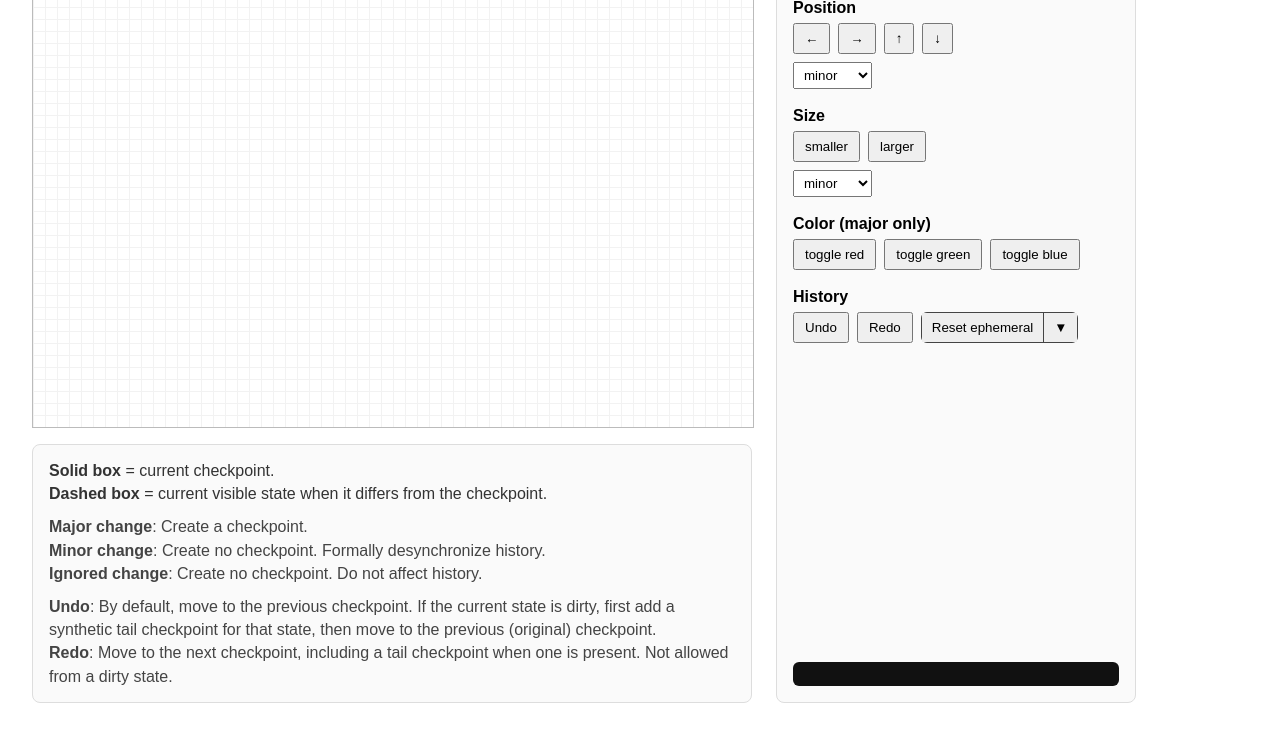
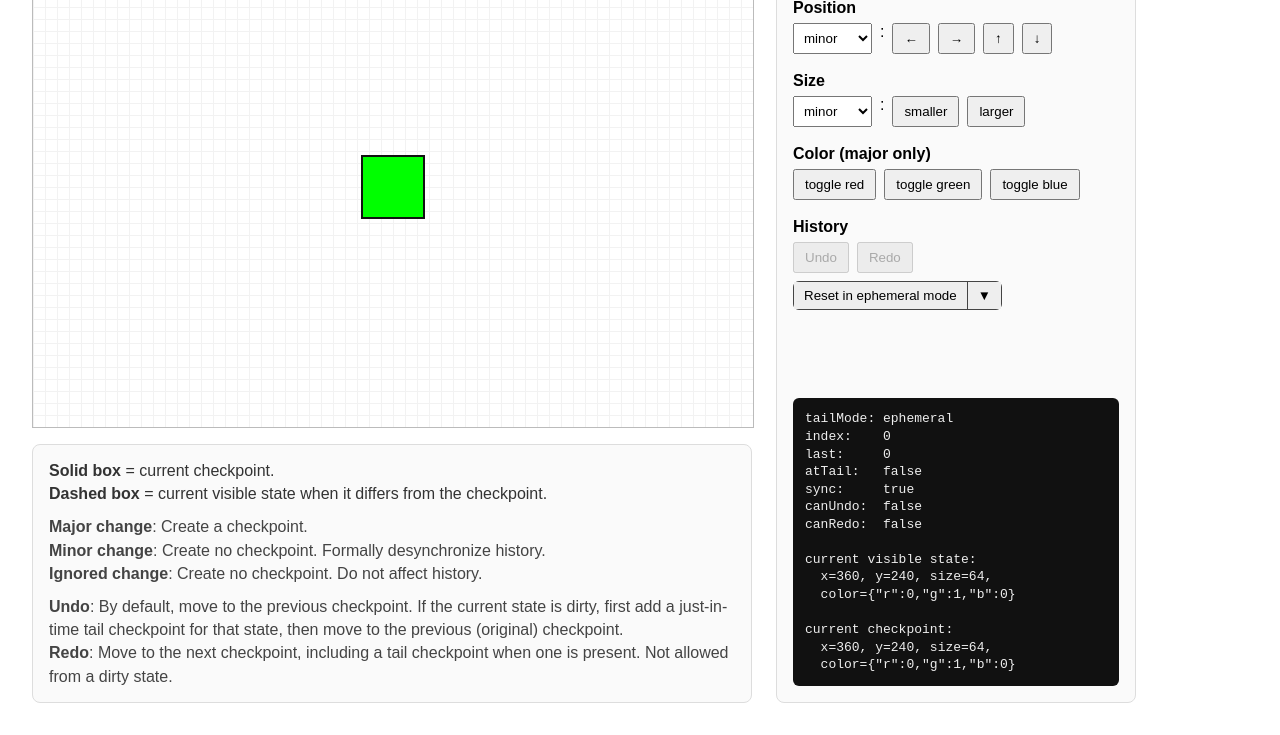
Before and after one commit to Dominic-Mayers/undo-manager-jit-tail, a website: page docs/index.html in a window 1280 px wide. Shown: the part 86-821 px from the top of the page. Drawn offline with Linux system fonts and the light colour scheme.

Commit message:
Update demo

```diff
--- a/docs/index.html
+++ b/docs/index.html
@@ -9,8 +9,8 @@
 <script type="importmap" data-turbo-track="reload">
 {
     "imports": {
-        "undo_box_demo": "/undo-manager-jit-tail/dist/undo_box_demo-cN5RNuB.js",
-        "/undo-manager-jit-tail/dist/undo-manager-jit-tail/undo-manager-jit-tail.js": "/undo-manager-jit-tail/dist/undo-manager-jit-tail/undo-manager-jit-tail-vgh1lwC.js",
+        "undo_box_demo": "/undo-manager-jit-tail/dist/undo_box_demo-oG0ivXY.js",
+        "undo-manager-jit-tail": "/undo-manager-jit-tail/dist/jit-tail/undo-manager-jit-tail-vgh1lwC.js",
         "undo-manager": "/undo-manager-jit-tail/dist/vendor/undo-manager/undo-manager.index-RmyD5du.js",
         "app": "/undo-manager-jit-tail/dist/app-TNXHCQF.js",
         "/undo-manager-jit-tail/dist/stimulus_bootstrap.js": "/undo-manager-jit-tail/dist/stimulus_bootstrap-xCO4u8H.js",
@@ -34,8 +34,8 @@ if (!HTMLScriptElement.supports || !HTMLScriptElement.supports('importmap')) (fu
     document.head.appendChild(script);
 })();
 </script>
-<link rel="modulepreload" href="/undo-manager-jit-tail/dist/undo_box_demo-cN5RNuB.js">
-<link rel="modulepreload" href="/undo-manager-jit-tail/dist/undo-manager-jit-tail/undo-manager-jit-tail-vgh1lwC.js">
+<link rel="modulepreload" href="/undo-manager-jit-tail/dist/undo_box_demo-oG0ivXY.js">
+<link rel="modulepreload" href="/undo-manager-jit-tail/dist/jit-tail/undo-manager-jit-tail-vgh1lwC.js">
 <link rel="modulepreload" href="/undo-manager-jit-tail/dist/vendor/undo-manager/undo-manager.index-RmyD5du.js">
 <script type="module" data-turbo-track="reload">import 'undo_box_demo';</script>
     </head>
@@ -239,7 +239,7 @@ if (!HTMLScriptElement.supports || !HTMLScriptElement.supports('importmap')) (fu
                 </div>
 
                 <div class="info-secondary info-extra">
-                    <span style="font-weight: bold">Undo</span>: By default, move to the previous checkpoint. If the current state is dirty, first add a synthetic tail checkpoint for that state, then move to the previous (original) checkpoint.<br>
+                    <span style="font-weight: bold">Undo</span>: By default, move to the previous checkpoint. If the current state is dirty, first add a just-in-time tail checkpoint for that state, then move to the previous (original) checkpoint.<br>
                     <span style="font-weight: bold">Redo</span>: Move to the next checkpoint, including a tail checkpoint when one is present. Not allowed from a dirty state.
                 </div>
             </div>
@@ -252,32 +252,28 @@ if (!HTMLScriptElement.supports || !HTMLScriptElement.supports('importmap')) (fu
                 <div class="controls-group">
                     <label>Position</label>
                     <div class="row">
+                        <select id="mode-position">
+                            <option value="major">major</option>
+                            <option value="minor" selected>minor</option>
+                            <option value="ignored">ignored</option>
+                        </select> :
                         <button type="button" data-action="move" data-dx="-12" data-dy="0">←</button>
                         <button type="button" data-action="move" data-dx="12" data-dy="0">→</button>
                         <button type="button" data-action="move" data-dx="0" data-dy="-12">↑</button>
                         <button type="button" data-action="move" data-dx="0" data-dy="12">↓</button>
-                    </div>
-                    <div class="row">
-                        <select id="mode-position">
-                            <option value="major">major</option>
-                            <option value="minor" selected>minor</option>
-                            <option value="ignored">ignored</option>
-                        </select>
                     </div>
                 </div>
 
                 <div class="controls-group">
                     <label>Size</label>
                     <div class="row">
-                        <button type="button" data-action="size" data-delta="-8">smaller</button>
-                        <button type="button" data-action="size" data-delta="8">larger</button>
-                    </div>
-                    <div class="row">
                         <select id="mode-size">
                             <option value="major">major</option>
                             <option value="minor" selected>minor</option>
                             <option value="ignored">ignored</option>
-                        </select>
+                        </select> :
+                        <button type="button" data-action="size" data-delta="-8">smaller</button>
+                        <button type="button" data-action="size" data-delta="8">larger</button>
                     </div>
                 </div>
 
@@ -298,13 +294,13 @@ if (!HTMLScriptElement.supports || !HTMLScriptElement.supports('importmap')) (fu
 
                         <div class="reset-split">
                             <button id="reset-main" type="button">
-                                Reset <span id="tail-mode-label">ephemeral</span>
+                                Reset <span id="tail-mode-label">in ephemeral mode</span>
                             </button>
                             <button id="reset-toggle" type="button">▼</button>
 
                             <div id="tail-mode-menu" class="mode-menu hidden">
-                                <div class="mode-option" data-tail-mode="ephemeral">ephemeral</div>
-                                <div class="mode-option" data-tail-mode="persistent">persistent</div>
+                                <div class="mode-option" data-tail-mode="ephemeral">in ephemeral mode</div>
+                                <div class="mode-option" data-tail-mode="persistent">in persistent mode</div>
                             </div>
                         </div>
                     </div>
```
Also changed, not shown: docs/dist/entrypoint.undo_box_demo.json, docs/dist/importmap.json, docs/dist/jit-tail/undo-manager-jit-tail-vgh1lwC.js (renamed from docs/dist/undo-manager-jit-tail/undo-manager-jit-tail-vgh1lwC.js), docs/dist/manifest.json, docs/dist/undo_box_demo-oG0ivXY.js.
